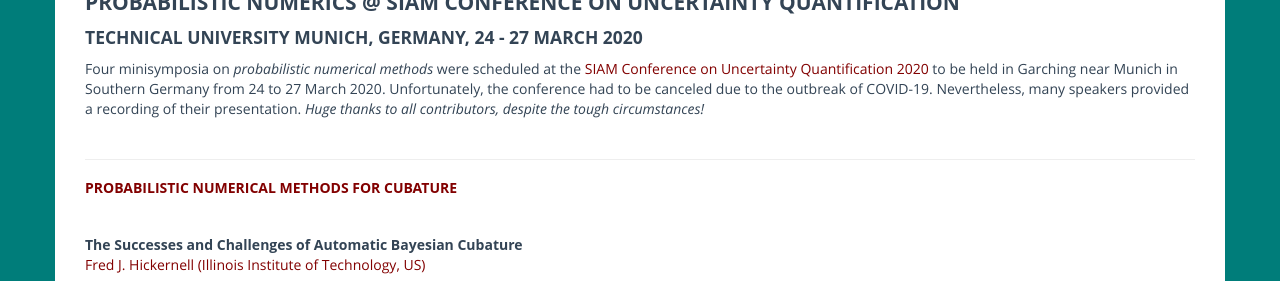
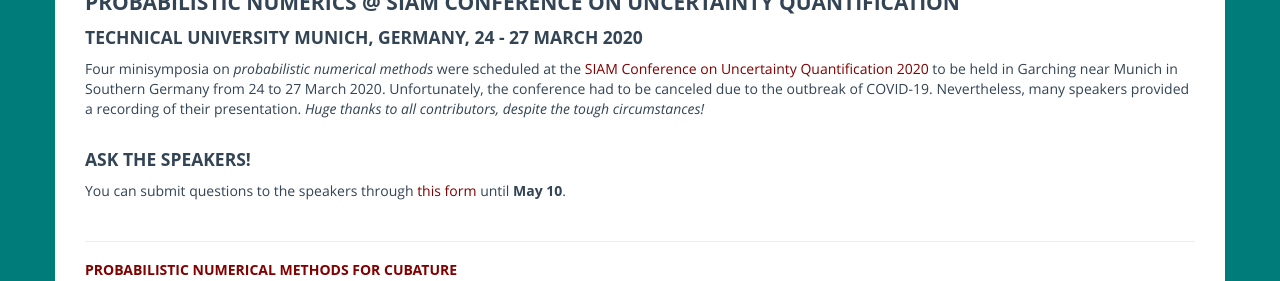
Before and after one commit to philipphennig/probabilistic-numerics.org, a Jekyll site: the page built from meetings/SIAMUQ2020.md, in a window 1280 px wide and 900 px high, scrolled down 913 px, cut to the strip 113-394 px from the top of the window. Built offline with Jekyll 4.4.1, drawn with Linux system fonts in a browser that asks for light colours; some web fonts are replaced.

Commit message:
added form for questions to SIAM-UQ2020 page

```diff
--- a/meetings/SIAMUQ2020.md
+++ b/meetings/SIAMUQ2020.md
@@ -10,6 +10,10 @@ layout: default
 
 Four minisymposia on *probabilistic numerical methods* were scheduled at the [SIAM Conference on Uncertainty Quantification 2020](https://siam-uq20.ma.tum.de/) to be held in Garching near Munich in Southern Germany from 24 to 27 March 2020. Unfortunately, the conference had to be canceled due to the outbreak of COVID-19.
 Nevertheless, many speakers provided a recording of their presentation. *Huge thanks to all contributors, despite the tough circumstances!*
+<br/><br/>
+
+<h2>Ask the speakers!</h2>
+You can submit questions to the speakers through [this form](https://forms.gle/CYoKhdGGCs4UFCpA8) until **May 10**.
 <br/><br/>
 
 <hr align="left" width="100%">
@@ -71,6 +75,8 @@ Nevertheless, many speakers provided a recording of their presentation. *Huge th
 
 **A Probabilistic View on Sparse Cholesky Factorization**
 [Florian Schäfer ( California Institute of Technology, US)](https://f-t-s.github.io/)
+<br/>
+COMING SOON!
 <br/><br/>
 
 **Estimation of Ordinary Differential Equation Models with Discretization Error Quantification**
```
